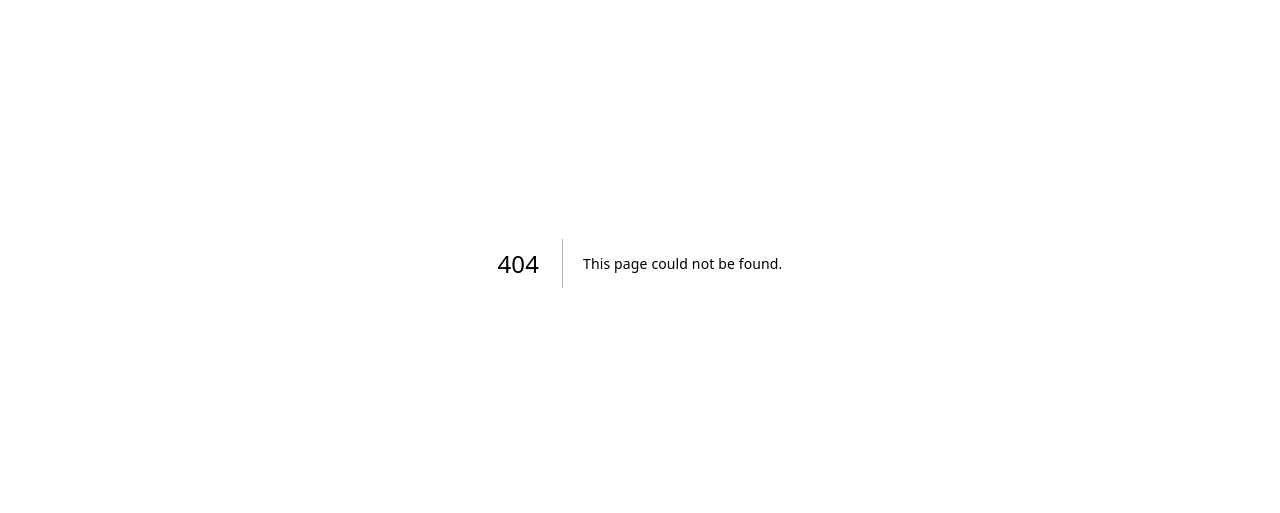
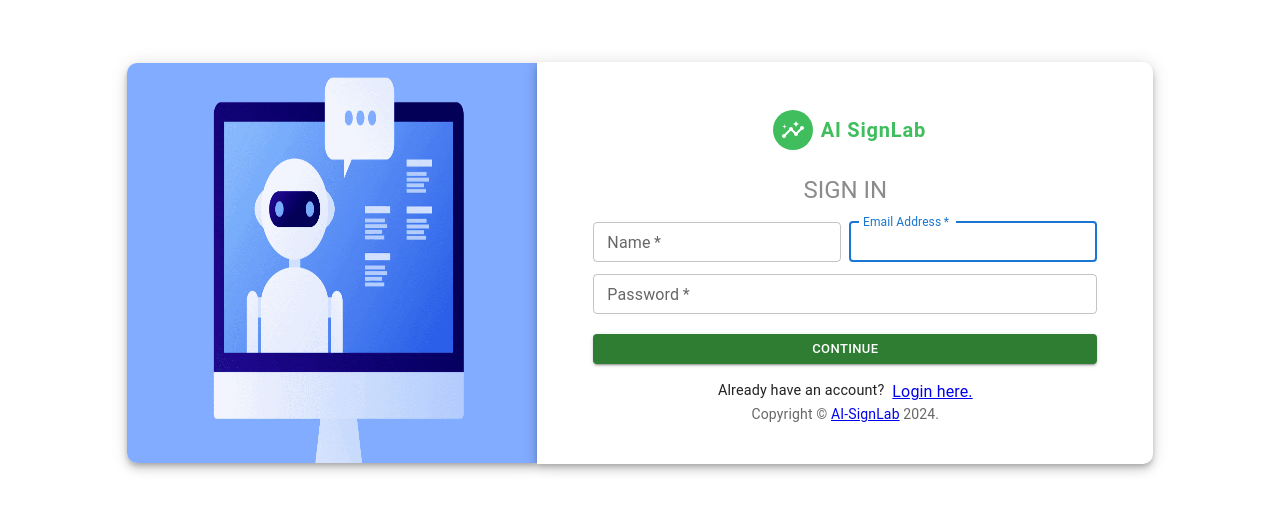
Before and after one commit to AUHS2001/ASL, a Next.js app: page /signin in a window 1280 px wide. Before the commit this address had no page. Shown: the part 137-650 px from the top of the page. Built offline with nearby package versions, Linux system fonts and the light colour scheme.

Commit message:
Add SignUp Page and enable ASL converison

```diff
--- /dev/null
+++ b/src/app/(auth)/signin/page.js
@@ -0,0 +1,130 @@
+import Avatar from "@mui/material/Avatar";
+import CssBaseline from "@mui/material/CssBaseline";
+import InsightsIcon from "@mui/icons-material/Insights";
+import Paper from "@mui/material/Paper";
+import Box from "@mui/material/Box";
+import Grid from "@mui/material/Grid";
+import Typography from "@mui/material/Typography";
+import Image from "next/image";
+import Link from "next/link";
+import LoginForm from "@/components/auth/LoginForm";
+import { Container } from "@mui/material";
+import SignupForm from "@/components/auth/SignupForm";
+
+export default function Signin() {
+  return (
+    <>
+      <>
+        <Container component="main" maxWidth="xl">
+          <Grid
+            container
+            sx={{ height: "100vh" }}
+            justifyContent={"center"}
+            alignItems={"center"}
+          >
+            <CssBaseline />
+            <Grid
+              className="bg-tech"
+              item
+              xs={false}
+              sm={5}
+              md={4}
+              component={Paper}
+              elevation={6}
+              square
+              sx={{ display: { xs: "none", sm: "flex" } }}
+              overflow={"hidden"}
+              // bgcolor={"green"}
+              minHeight={"400px"}
+              maxHeight={"400px"}
+            >
+              <Image
+                alt="Login Bg"
+                src="/images/Ai-image-logo.jpeg"
+                width={500}
+                height={500}
+                sizes="100vw"
+                style={{ width: "100%", height: "auto" }}
+              />
+            </Grid>
+
+            <Grid
+              item
+              xs={12}
+              sm={7}
+              md={6}
+              component={Paper}
+              elevation={6}
+              square
+              justifyContent={"center"}
+              display={"flex"}
+              minHeight={"400px"}
+              className="loginFrom-wraper"
+            >
+              <Box
+                sx={{
+                  my: 5,
+                  mx: 4,
+                  display: "flex",
+                  flexDirection: "column",
+                  alignItems: "center",
+                  justifyContent: "center",
+                }}
+              >
+                <Box
+                  sx={{
+                    mb: 2,
+                    display: "flex",
+                    flexDirection: "row",
+                    alignItems: "center",
+                    justifyContent: "center",
+                  }}
+                >
+                  <Avatar sx={{ m: 1, bgcolor: "#40bd5c" }}>
+                    <InsightsIcon />
+                  </Avatar>
+                  <Typography
+                    variant="h6"
+                    noWrap
+                    component="a"
+                    sx={{
+                      fontWeight: 600,
+                      letterSpacing: "0.05rem",
+                      color: "#40bd5c",
+                      textDecoration: "none",
+                    }}
+                  >
+                    AI SignLab
+                  </Typography>
+                </Box>
+                <Typography component="h1" variant="h5" color={"#8b8b8b"}>
+                  SIGN IN
+                </Typography>
+                <SignupForm />
+                <Copyright />
+              </Box>
+            </Grid>
+          </Grid>
+        </Container>
+      </>
+    </>
+  );
+}
+
+function Copyright(props) {
+  return (
+    <Typography
+      variant="body2"
+      color="text.secondary"
+      align="center"
+      {...props}
+    >
+      {"Copyright © "}
+      <Link color="inherit" href="#">
+        AI-SignLab
+      </Link>{" "}
+      {new Date().getFullYear()}
+      {"."}
+    </Typography>
+  );
+}
--- a/src/components/auth/LoginForm.jsx
+++ b/src/components/auth/LoginForm.jsx
@@ -12,6 +12,8 @@
 import Cookies from "js-cookie";
 import { useDispatch } from "react-redux";
 import { setAuthUser } from "@/store/features/userSlice";
+import Link from "next/link";
+import { Typography } from "@mui/material";
 
 export default function LoginForm() {
   const dispatch = useDispatch();
@@ -24,13 +26,15 @@
     setIsloading(true);
     const data = new FormData(event.currentTarget);
     const email = data.get("email");
+    const password = data.get("password");
 
     try {
       const response = await axios({
-        url: `${API_URL}/auth/sign_up`,
+        url: `${API_URL}/auth/login`,
         method: "POST",
         data: {
           email: email,
+          password: password
         },
       });
       console.log("Login APi Call", response.data);
@@ -38,7 +42,7 @@
         const user = { email, id: response?.data?.data };
         localStorage.setItem("user", JSON.stringify(user));
         dispatch(setAuthUser(user));
-        Cookies.set("user", JSON.stringify(user),{ expires: 7 });
+        Cookies.set("user", JSON.stringify(user), { expires: 7 });
         router.push("/");
         toast.success("Login Successfully!");
       } else {
@@ -48,15 +52,19 @@
     } catch (error) {
       console.error("Error calling Login APi", error);
       setIsloading(false);
+      if (error?.response?.data?.message) {
+        toast.error(error.response.data.message);
+    } else {
         toast.error("Something Went Wrong!");
+    }
     }
   };
 
   return (
     <>
-      <Box component="form" onSubmit={handleSubmit} sx={{ mt: 1 }}>
+      <Box component="form" onSubmit={handleSubmit} sx={{ mt: 1, display: 'flex', flexDirection: 'column', width: '100%' }}>
         <TextField
-          margin="normal"
+          margin="dense"
           required
           fullWidth
           id="email"
@@ -66,16 +74,17 @@
           autoFocus
           size="small"
         />
-        {/* <TextField
-              margin="normal"
+
+        <TextField
+          margin="dense"
+          fullWidth
           required
-              fullWidth
           name="password"
           label="Password"
           type="password"
           id="password"
-              autoComplete="current-password"
-            /> */}
+          size="small"
+        />
         {/* <FormControlLabel
               control={<Checkbox value="remember" color="primary" />}
               label="Remember me"
@@ -100,18 +109,15 @@
           sx={{ mt: 2, mb: 2 }}
           size="small"
         />
-        <Grid container>
-          {/* <Grid item xs>
-                <Link href="#" variant="body2">
-                  Forgot password?
+
+      </Box>
+      <Box sx={{ display: "flex" }}>
+        <Typography sx={{ mr: 1, fontSize: '0.9rem' }}>
+          Don`t have an account?
+        </Typography>
+        <Link href="/signin" variant="body2">
+          {"SignUp here."}
         </Link>
-              </Grid>
-              <Grid item>
-                <Link href="/signup" variant="body2">
-                  {"Don't have an account? Sign Up"}
-                </Link>
-              </Grid> */}
-        </Grid>
       </Box>
     </>
   );
--- /dev/null
+++ b/src/components/auth/SignupForm.jsx
@@ -0,0 +1,125 @@
+"use client";
+import React, { useEffect, useState } from "react";
+import TextField from "@mui/material/TextField";
+import Box from "@mui/material/Box";
+import Grid from "@mui/material/Grid";
+import { useRouter } from "next/navigation";
+import axios from "axios";
+import { API_URL } from "@/constant/ApiUrl";
+import ButtonLoader from "../Common/ButtonLoader";
+import { toast } from "react-toastify";
+import Cookies from "js-cookie";
+import { useDispatch } from "react-redux";
+import { setAuthUser } from "@/store/features/userSlice";
+import Link from "next/link";
+import { Typography } from "@mui/material";
+
+export default function SignupForm() {
+    const dispatch = useDispatch();
+    const router = useRouter();
+
+    const [isLoading, setIsloading] = useState(false);
+
+    const handleSubmit = async (event) => {
+        event.preventDefault();
+        setIsloading(true);
+        const data = new FormData(event.currentTarget);
+        const userName = data.get("userName");
+        const email = data.get("email");
+        const password = data.get("password");
+
+        try {
+            const response = await axios({
+                url: `${API_URL}/auth/sign_up`,
+                method: "POST",
+                data: {
+                    name:userName,
+                    email: email,
+                    password: password
+                },
+            });
+            console.log("SignUp APi Call", response.data);
+            if (response?.data?.status_code === 200) {
+                const user = { email, id: response?.data?.data };
+                localStorage.setItem("user", JSON.stringify(user));
+                dispatch(setAuthUser(user));
+                Cookies.set("user", JSON.stringify(user), { expires: 7 });
+                router.push("/");
+                toast.success("SignUp Successfully!");
+            } else {
+                setIsloading(false);
+                toast.error("User not found!");
+            }
+        } catch (error) {
+            console.error("Error calling SignUp APi", error);
+            setIsloading(false);
+            if (error?.response?.data?.message) {
+                toast.error(error.response.data.message);
+            } else {
+                toast.error("Something Went Wrong!");
+            }
+        }
+    };
+
+    return (
+        <>
+            <Box component="form" onSubmit={handleSubmit} sx={{ mt: 1, display: 'flex', flexDirection: 'column', width: '100%' }}>
+                <Box sx={{ display: 'flex' }}>
+
+                    <TextField
+                        margin="dense"
+                        required
+                        fullWidth
+                        id="name"
+                        label="Name"
+                        name="userName"
+                        autoFocus
+                        size="small"
+                        sx={{ mr: 1 }}
+                    />
+                    <TextField
+                        margin="dense"
+                        required
+                        fullWidth
+                        id="email"
+                        label="Email Address"
+                        name="email"
+                        autoFocus
+                        size="small"
+                    />
+                </Box>
+
+                <TextField
+                    margin="dense"
+                    fullWidth
+                    required
+                    name="password"
+                    label="Password"
+                    type="password"
+                    id="password"
+                    size="small"
+                />
+
+                <ButtonLoader
+                    loading={isLoading}
+                    title={"Continue"}
+                    type="submit"
+                    fullWidth
+                    variant="contained"
+                    color="success"
+                    sx={{ mt: 2, mb: 2 }}
+                    size="small"
+                />
+
+            </Box>
+            <Box sx={{ display: "flex" }}>
+                <Typography sx={{ mr: 1, fontSize: '0.9rem' }}>
+                    Already have an account?
+                </Typography>
+                <Link href="/login" variant="body2">
+                    {"Login here."}
+                </Link>
+            </Box>
+        </>
+    );
+}
```
Also changed, not shown: src/components/ChatContainer.jsx (+5 -5 lines). Lines whose indentation alone changed are shown as unchanged.
